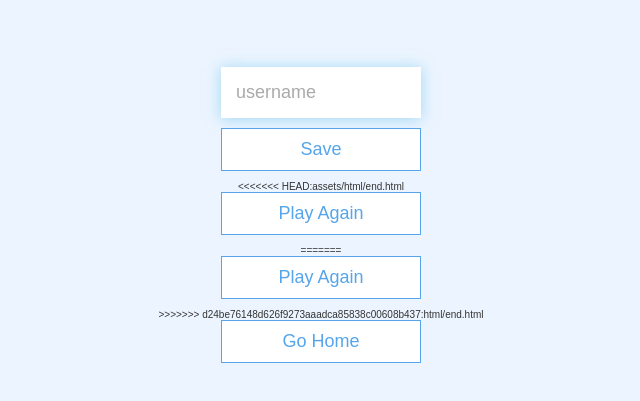
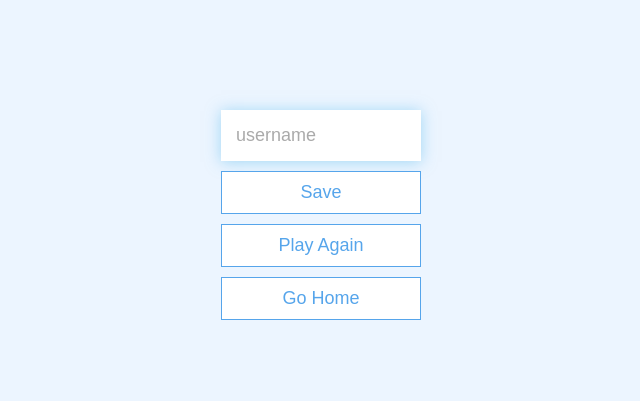
Before and after one commit to BrianLucy/brians_quizgame, a plain HTML site: page assets/html/end.html in a window 1280 px wide. Shown: the part 205-606 px from the top of the page, without its empty margins (319-959 px from the left). Drawn offline with Linux system fonts and the light colour scheme.

Commit message:
updated end.html

```diff
--- a/assets/html/end.html
+++ b/assets/html/end.html
@@ -28,11 +28,7 @@
             Save
           </button>
         </form>
-<<<<<<< HEAD:assets/html/end.html
         <a class="btn" href="assets/html/game.html">Play Again</a>
-=======
-        <a class="btn" href="/assets/html/game.html">Play Again</a>
->>>>>>> d24be76148d626f9273aaadca85838c00608b437:html/end.html
         <a class="btn" href="/">Go Home</a>
       </div>
     </div>
```
